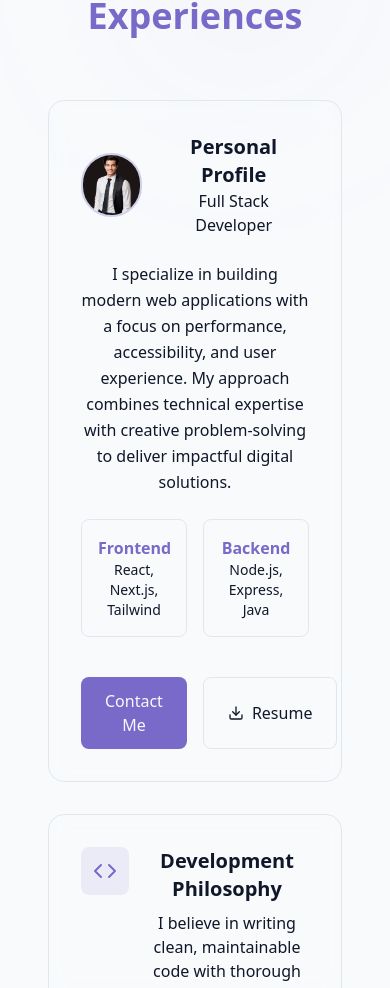
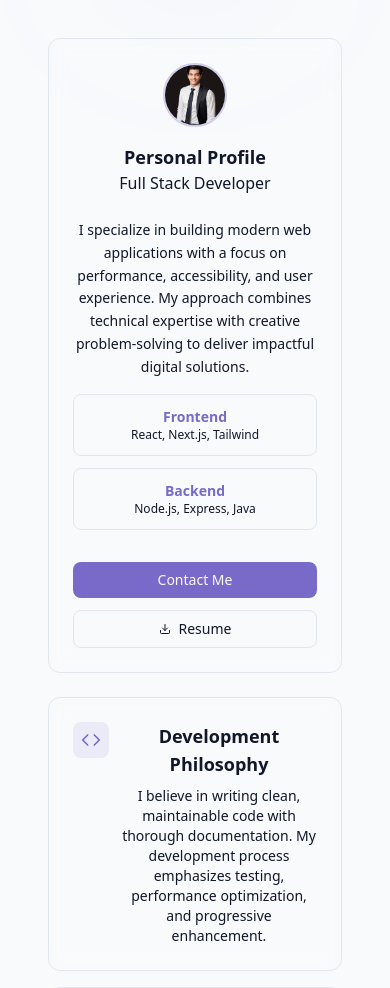
Before and after one commit to Realfencer/React-Portfolio, a React (Vite) app in the folder client/: page / in a window 390 px wide. Shown: the part 1012-2000 px from the top of the page. Built offline with nearby package versions, Linux system fonts and the light colour scheme.

Commit message:
inhance mobile risponsive

```diff
--- a/client/src/components/AboutSection.jsx
+++ b/client/src/components/AboutSection.jsx
@@ -3,93 +3,91 @@ import { Briefcase, Code, User, Download } from 'lucide-react';
 
 export const AboutSection = () => {
   return (
-    <section id="about" className="py-20 px-4 relative bg-background overflow-hidden">
-      {/* Animated background elements */}
+    <section id="about" className="py-12 md:py-20 px-4 sm:px-6 relative bg-background overflow-hidden">
+      {/* Animated background elements - reduced size on mobile */}
       <div className="absolute inset-0 overflow-hidden">
-        <div className="absolute top-0 left-1/4 w-72 h-72 bg-primary/10 rounded-full mix-blend-multiply filter blur-3xl opacity-20 animate-blob"></div>
-        <div className="absolute top-1/3 right-1/4 w-72 h-72 bg-secondary/10 rounded-full mix-blend-multiply filter blur-3xl opacity-20 animate-blob animation-delay-2000"></div>
-        <div className="absolute bottom-0 left-1/2 w-72 h-72 bg-accent/10 rounded-full mix-blend-multiply filter blur-3xl opacity-20 animate-blob animation-delay-4000"></div>
+        <div className="absolute top-0 left-1/4 w-48 h-48 md:w-72 md:h-72 bg-primary/10 rounded-full mix-blend-multiply filter blur-3xl opacity-20 animate-blob"></div>
+        <div className="absolute top-1/3 right-1/4 w-48 h-48 md:w-72 md:h-72 bg-secondary/10 rounded-full mix-blend-multiply filter blur-3xl opacity-20 animate-blob animation-delay-2000"></div>
+        <div className="absolute bottom-0 left-1/2 w-48 h-48 md:w-72 md:h-72 bg-accent/10 rounded-full mix-blend-multiply filter blur-3xl opacity-20 animate-blob animation-delay-4000"></div>
       </div>
 
       <div className="container mx-auto max-w-6xl relative">
-        <div className="text-center mb-16">
-          <span className="inline-block px-3 py-1 text-sm font-medium rounded-full bg-primary/10 text-primary mb-4 transition-all duration-300 hover:scale-105 hover:bg-primary/20">
+        <div className="text-center mb-12 md:mb-16">
+          <span className="inline-block px-3 py-1 text-xs sm:text-sm font-medium rounded-full bg-primary/10 text-primary mb-3 sm:mb-4 transition-all duration-300 hover:scale-105 hover:bg-primary/20">
             About Me
           </span>
-          <h2 className="text-4xl md:text-5xl font-bold transition-all duration-500 hover:text-primary/80">
+          <h2 className="text-3xl sm:text-4xl md:text-5xl font-bold transition-all duration-500 hover:text-primary/80">
             Crafting Digital <span className="text-primary hover:text-primary/70 transition-colors duration-300">Experiences</span>
           </h2>
         </div>
 
-        <div className="flex flex-col lg:flex-row gap-8 items-stretch">
+        <div className="flex flex-col lg:flex-row gap-6 md:gap-8 items-stretch">
           {/* Left Column - Profile Card */}
           <div className="lg:w-1/2 group">
-            <div className="h-full bg-muted/20 border border-muted rounded-2xl p-8 backdrop-blur-sm transition-all duration-500 hover:shadow-xl hover:border-primary/30 hover:bg-muted/30 hover:-translate-y-1">
-              <div className="flex items-center gap-4 mb-6">
-                <div className="relative w-16 h-16 rounded-full overflow-hidden border-2 border-primary/30 transition-all duration-300 group-hover:border-primary/50 group-hover:scale-110">
-                  {/* Profile picture - replace src with your image path */}
+            <div className="h-full bg-muted/20 border border-muted rounded-xl md:rounded-2xl p-6 md:p-8 backdrop-blur-sm transition-all duration-500 hover:shadow-xl hover:border-primary/30 hover:bg-muted/30 hover:-translate-y-1">
+              <div className="flex flex-col sm:flex-row sm:items-center gap-4 mb-6">
+                <div className="relative w-16 h-16 rounded-full overflow-hidden border-2 border-primary/30 transition-all duration-300 group-hover:border-primary/50 group-hover:scale-110 mx-auto sm:mx-0">
                   <img
-                    src="/profile-logo.png" // Update this path to your profile image
+                    src="/profile-logo.png"
                     alt="Profile Picture"
                     className="w-full h-full object-cover"
                   />
                 </div>
-                <div>
-                  <h3 className="text-xl font-bold transition-colors duration-300 group-hover:text-primary">Personal Profile</h3>
+                <div className="text-center sm:text-left">
+                  <h3 className="text-lg sm:text-xl font-bold transition-colors duration-300 group-hover:text-primary">Personal Profile</h3>
                   <p className="text-muted-foreground transition-colors duration-300 group-hover:text-foreground/80">Full Stack Developer</p>
                 </div>
               </div>
 
-              <div className="space-y-6">
-                <p className="text-muted-foreground leading-relaxed transition-colors duration-300 group-hover:text-foreground/80">
+              <div className="space-y-4 md:space-y-6">
+                <p className="text-sm sm:text-base text-muted-foreground leading-relaxed transition-colors duration-300 group-hover:text-foreground/80">
                   I specialize in building modern web applications with a focus on performance,
                   accessibility, and user experience. My approach combines technical expertise
                   with creative problem-solving to deliver impactful digital solutions.
                 </p>
 
-                <div className="grid grid-cols-2 gap-4">
-                  <div className="bg-background p-4 rounded-lg border border-muted transition-all duration-300 hover:border-primary/50 hover:shadow-md hover:scale-[1.02]">
-                    <h4 className="font-semibold text-primary transition-colors duration-300 hover:text-primary/80">Frontend</h4>
-                    <p className="text-sm text-muted-foreground transition-colors duration-300 hover:text-foreground/80">React, Next.js, Tailwind</p>
+                <div className="grid grid-cols-1 sm:grid-cols-2 gap-3 md:gap-4">
+                  <div className="bg-background p-3 sm:p-4 rounded-lg border border-muted transition-all duration-300 hover:border-primary/50 hover:shadow-md hover:scale-[1.02]">
+                    <h4 className="text-sm sm:text-base font-semibold text-primary transition-colors duration-300 hover:text-primary/80">Frontend</h4>
+                    <p className="text-xs sm:text-sm text-muted-foreground transition-colors duration-300 hover:text-foreground/80">React, Next.js, Tailwind</p>
                   </div>
-                  <div className="bg-background p-4 rounded-lg border border-muted transition-all duration-300 hover:border-primary/50 hover:shadow-md hover:scale-[1.02]">
-                    <h4 className="font-semibold text-primary transition-colors duration-300 hover:text-primary/80">Backend</h4>
-                    <p className="text-sm text-muted-foreground transition-colors duration-300 hover:text-foreground/80">Node.js, Express, Java</p>
+                  <div className="bg-background p-3 sm:p-4 rounded-lg border border-muted transition-all duration-300 hover:border-primary/50 hover:shadow-md hover:scale-[1.02]">
+                    <h4 className="text-sm sm:text-base font-semibold text-primary transition-colors duration-300 hover:text-primary/80">Backend</h4>
+                    <p className="text-xs sm:text-sm text-muted-foreground transition-colors duration-300 hover:text-foreground/80">Node.js, Express, Java</p>
                   </div>
                 </div>
 
-                <div className="flex gap-4 pt-4">
+                <div className="flex flex-col sm:flex-row gap-3 md:gap-4 pt-4">
                   <a
                     href="#contact"
-                    className="px-6 py-3 bg-primary text-primary-foreground rounded-lg hover:bg-primary/90 transition-all duration-300 flex-1 text-center hover:shadow-md hover:scale-[1.02] active:scale-95"
+                    className="px-4 py-2 sm:px-6 sm:py-3 bg-primary text-primary-foreground rounded-lg hover:bg-primary/90 transition-all duration-300 text-center hover:shadow-md hover:scale-[1.02] active:scale-95 text-sm sm:text-base"
                   >
                     Contact Me
                   </a>
 
                   <a
-                    href="/public/md sahil full stack resume.pdf"  // You may want to ensure it has a .pdf or valid extension
-                    className="px-6 py-3 rounded-lg border border-muted hover:bg-muted/50 transition-all duration-300 flex items-center justify-center gap-2 flex-1 hover:shadow-md hover:scale-[1.02] active:scale-95"
+                    href="/public/md sahil full stack resume.pdf"
+                    className="px-4 py-2 sm:px-6 sm:py-3 rounded-lg border border-muted hover:bg-muted/50 transition-all duration-300 flex items-center justify-center gap-2 hover:shadow-md hover:scale-[1.02] active:scale-95 text-sm sm:text-base"
                     download
                   >
-                    <Download className="h-4 w-4 transition-transform duration-300 hover:translate-y-0.5" />
+                    <Download className="h-3 w-3 sm:h-4 sm:w-4 transition-transform duration-300 hover:translate-y-0.5" />
                     Resume
                   </a>
                 </div>
-
               </div>
             </div>
           </div>
 
           {/* Right Column - Details */}
-          <div className="lg:w-1/2 space-y-6">
-            <div className="bg-muted/20 border border-muted rounded-2xl p-8 backdrop-blur-sm transition-all duration-500 hover:shadow-xl hover:border-primary/30 hover:bg-muted/30 hover:-translate-y-1">
-              <div className="flex items-start gap-4">
-                <div className="p-3 rounded-lg bg-primary/10 text-primary transition-all duration-300 hover:bg-primary/20 hover:scale-110">
-                  <Code className="h-6 w-6 transition-transform duration-300 hover:rotate-12" />
+          <div className="lg:w-1/2 space-y-4 md:space-y-6">
+            <div className="bg-muted/20 border border-muted rounded-xl md:rounded-2xl p-6 md:p-8 backdrop-blur-sm transition-all duration-500 hover:shadow-xl hover:border-primary/30 hover:bg-muted/30 hover:-translate-y-1">
+              <div className="flex items-start gap-3 md:gap-4">
+                <div className="p-2 md:p-3 rounded-lg bg-primary/10 text-primary transition-all duration-300 hover:bg-primary/20 hover:scale-110">
+                  <Code className="h-5 w-5 md:h-6 md:w-6 transition-transform duration-300 hover:rotate-12" />
                 </div>
                 <div>
-                  <h3 className="text-xl font-bold mb-2 transition-colors duration-300 hover:text-primary">Development Philosophy</h3>
-                  <p className="text-muted-foreground transition-colors duration-300 hover:text-foreground/80">
+                  <h3 className="text-lg md:text-xl font-bold mb-2 transition-colors duration-300 hover:text-primary">Development Philosophy</h3>
+                  <p className="text-sm md:text-base text-muted-foreground transition-colors duration-300 hover:text-foreground/80">
                     I believe in writing clean, maintainable code with thorough documentation.
                     My development process emphasizes testing, performance optimization, and
                     progressive enhancement.
@@ -98,14 +96,14 @@ export const AboutSection = () => {
               </div>
             </div>
 
-            <div className="bg-muted/20 border border-muted rounded-2xl p-8 backdrop-blur-sm transition-all duration-500 hover:shadow-xl hover:border-primary/30 hover:bg-muted/30 hover:-translate-y-1">
-              <div className="flex items-start gap-4">
-                <div className="p-3 rounded-lg bg-primary/10 text-primary transition-all duration-300 hover:bg-primary/20 hover:scale-110">
-                  <Briefcase className="h-6 w-6 transition-transform duration-300 hover:rotate-12" />
+            <div className="bg-muted/20 border border-muted rounded-xl md:rounded-2xl p-6 md:p-8 backdrop-blur-sm transition-all duration-500 hover:shadow-xl hover:border-primary/30 hover:bg-muted/30 hover:-translate-y-1">
+              <div className="flex items-start gap-3 md:gap-4">
+                <div className="p-2 md:p-3 rounded-lg bg-primary/10 text-primary transition-all duration-300 hover:bg-primary/20 hover:scale-110">
+                  <Briefcase className="h-5 w-5 md:h-6 md:w-6 transition-transform duration-300 hover:rotate-12" />
                 </div>
                 <div>
-                  <h3 className="text-xl font-bold mb-2 transition-colors duration-300 hover:text-primary">Professional Approach</h3>
-                  <p className="text-muted-foreground transition-colors duration-300 hover:text-foreground/80">
+                  <h3 className="text-lg md:text-xl font-bold mb-2 transition-colors duration-300 hover:text-primary">Professional Approach</h3>
+                  <p className="text-sm md:text-base text-muted-foreground transition-colors duration-300 hover:text-foreground/80">
                     With experience in both startups and enterprise environments,
                     I adapt my workflow to project needs. I value clear communication,
                     agile methodologies, and continuous learning.
@@ -114,14 +112,14 @@ export const AboutSection = () => {
               </div>
             </div>
 
-            <div className="grid grid-cols-2 gap-4">
-              <div className="bg-muted/20 border border-muted rounded-2xl p-6 text-center transition-all duration-500 hover:shadow-xl hover:border-primary/30 hover:bg-muted/30 hover:-translate-y-1">
-                <div className="text-3xl font-bold text-primary mb-2 transition-all duration-300 hover:scale-110">15+</div>
-                <div className="text-sm text-muted-foreground transition-colors duration-300 hover:text-foreground/80">Projects Completed</div>
+            <div className="grid grid-cols-2 gap-3 md:gap-4">
+              <div className="bg-muted/20 border border-muted rounded-xl md:rounded-2xl p-4 md:p-6 text-center transition-all duration-500 hover:shadow-xl hover:border-primary/30 hover:bg-muted/30 hover:-translate-y-1">
+                <div className="text-2xl md:text-3xl font-bold text-primary mb-1 md:mb-2 transition-all duration-300 hover:scale-110">15+</div>
+                <div className="text-xs md:text-sm text-muted-foreground transition-colors duration-300 hover:text-foreground/80">Projects Completed</div>
               </div>
-              <div className="bg-muted/20 border border-muted rounded-2xl p-6 text-center transition-all duration-500 hover:shadow-xl hover:border-primary/30 hover:bg-muted/30 hover:-translate-y-1">
-                <div className="text-3xl font-bold text-primary mb-2 transition-all duration-300 hover:scale-110">100%</div>
-                <div className="text-sm text-muted-foreground transition-colors duration-300 hover:text-foreground/80">Client Satisfaction</div>
+              <div className="bg-muted/20 border border-muted rounded-xl md:rounded-2xl p-4 md:p-6 text-center transition-all duration-500 hover:shadow-xl hover:border-primary/30 hover:bg-muted/30 hover:-translate-y-1">
+                <div className="text-2xl md:text-3xl font-bold text-primary mb-1 md:mb-2 transition-all duration-300 hover:scale-110">100%</div>
+                <div className="text-xs md:text-sm text-muted-foreground transition-colors duration-300 hover:text-foreground/80">Client Satisfaction</div>
               </div>
             </div>
           </div>
```
